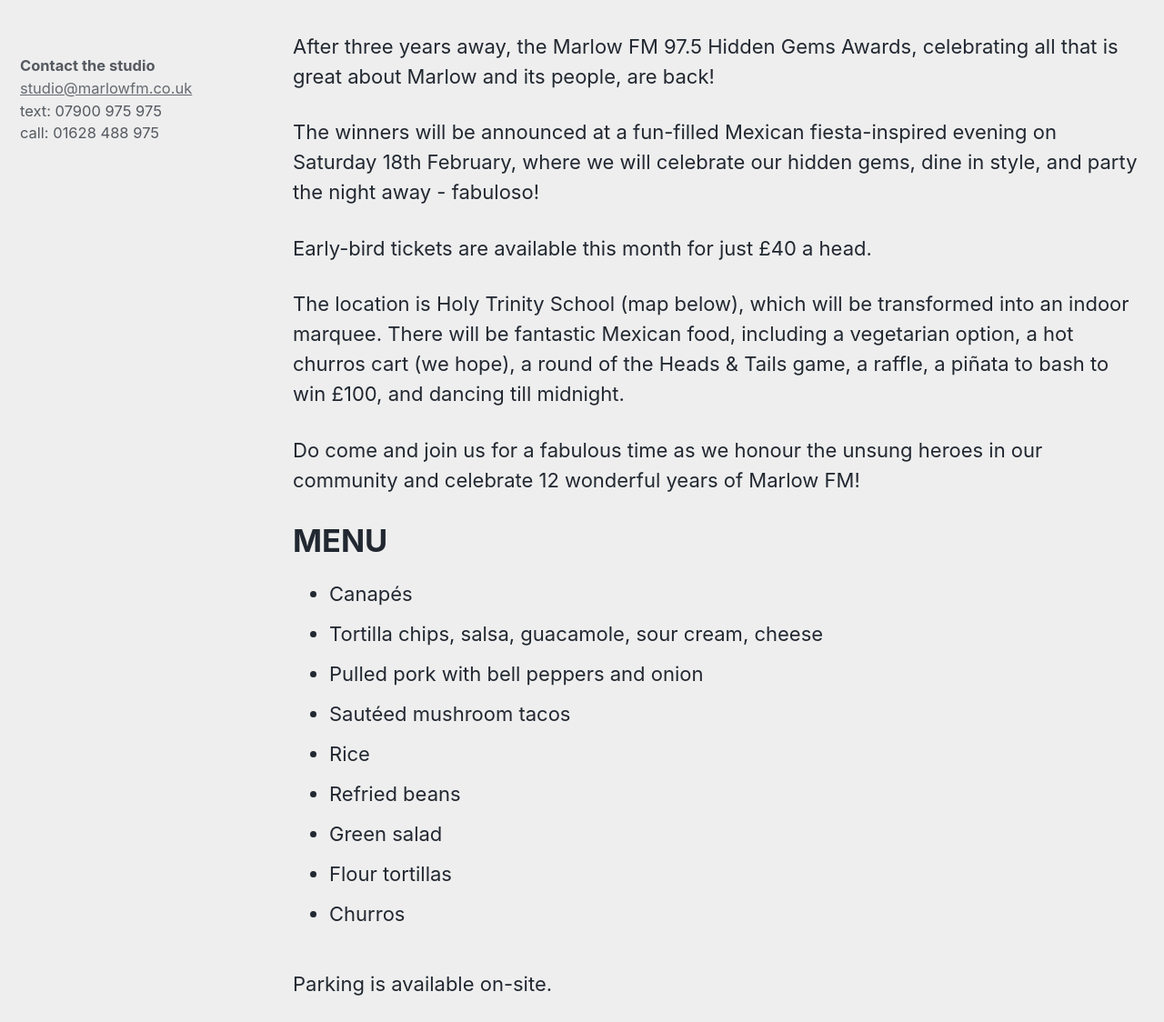
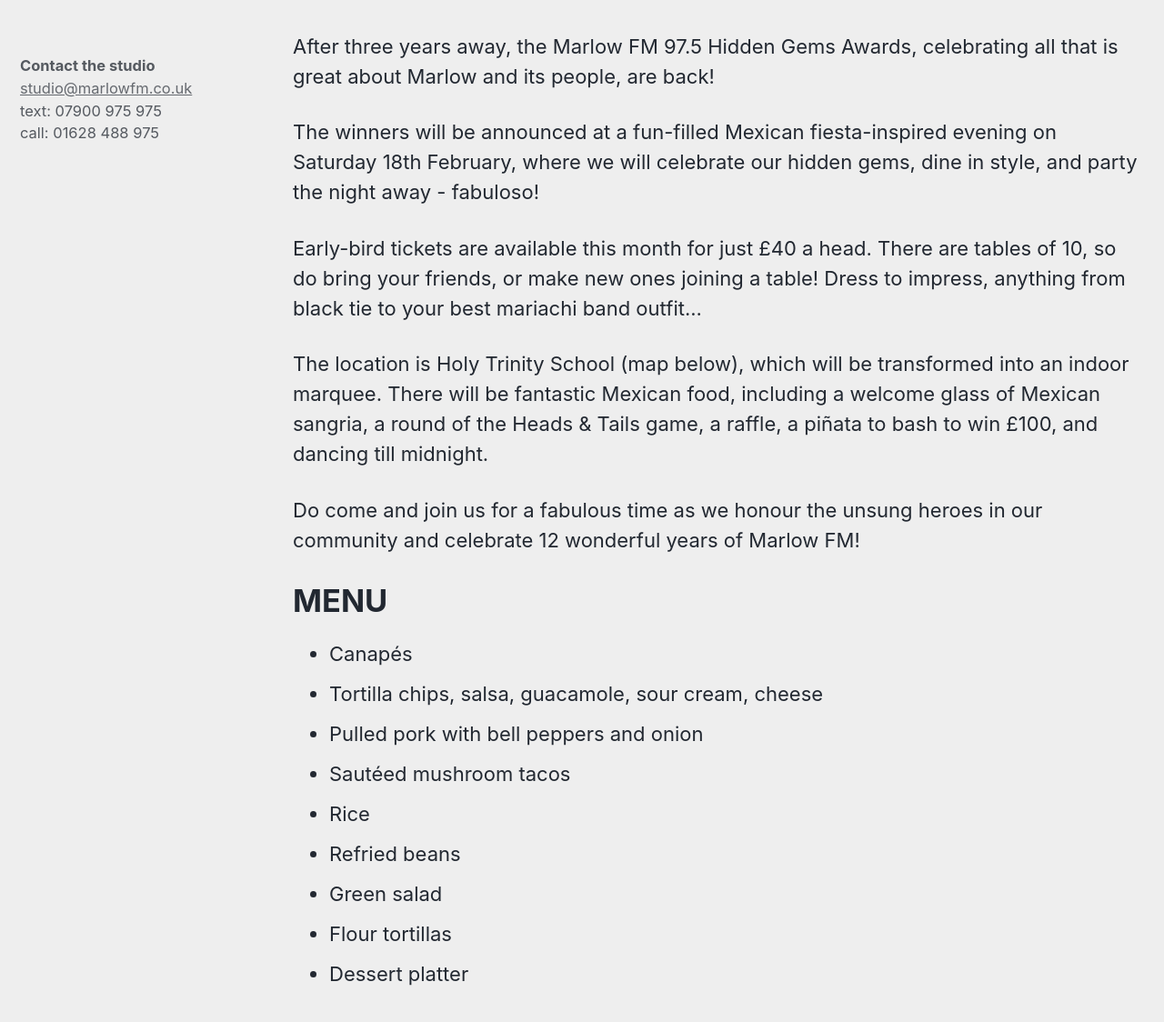
Before and after one commit to marlowfm/marlowfm.github.io, a Jekyll site: the page built from _pages/hidden-gems-tickets.html, in a window 1280 px wide and 1400 px high, scrolled down 559 px, cut to the strip 0-1124 px from the top of the window. Shown: the whole strip at 91% size. Built offline with Jekyll 4.4.1, drawn with Linux system fonts in a browser that asks for light colours; cached includes are drawn as plain includes; nearby versions of some CDN libraries.

Commit message:
Update wording

```diff
--- a/_pages/hidden-gems-tickets.html
+++ b/_pages/hidden-gems-tickets.html
@@ -37,13 +37,17 @@
 	style, and party the night away - fabuloso!
 </p>
 
-<p>Early-bird tickets are available this month for just £40 a head.</p>
+<p>
+	Early-bird tickets are available this month for just £40 a head. There are
+	tables of 10, so do bring your friends, or make new ones joining a table!
+	Dress to impress, anything from black tie to your best mariachi band outfit...
+</p>
 
 <p>
 	The location is Holy Trinity School (map below), which will be transformed
 	into an indoor marquee. There will be fantastic Mexican food, including a
-	vegetarian option, a hot churros cart (we hope), a round of the Heads & Tails
-	game, a raffle, a piñata to bash to win £100, and dancing till midnight.
+	welcome glass of Mexican sangria, a round of the Heads & Tails game, a raffle,
+	a piñata to bash to win £100, and dancing till midnight.
 </p>
 
 <p>
@@ -62,7 +66,7 @@
 	<li>Refried beans</li>
 	<li>Green salad</li>
 	<li>Flour tortillas</li>
-	<li>Churros</li>
+	<li>Dessert platter</li>
 </ul>
 
 <p style="margin-top: 2rem">Parking is available on-site.</p>
```
